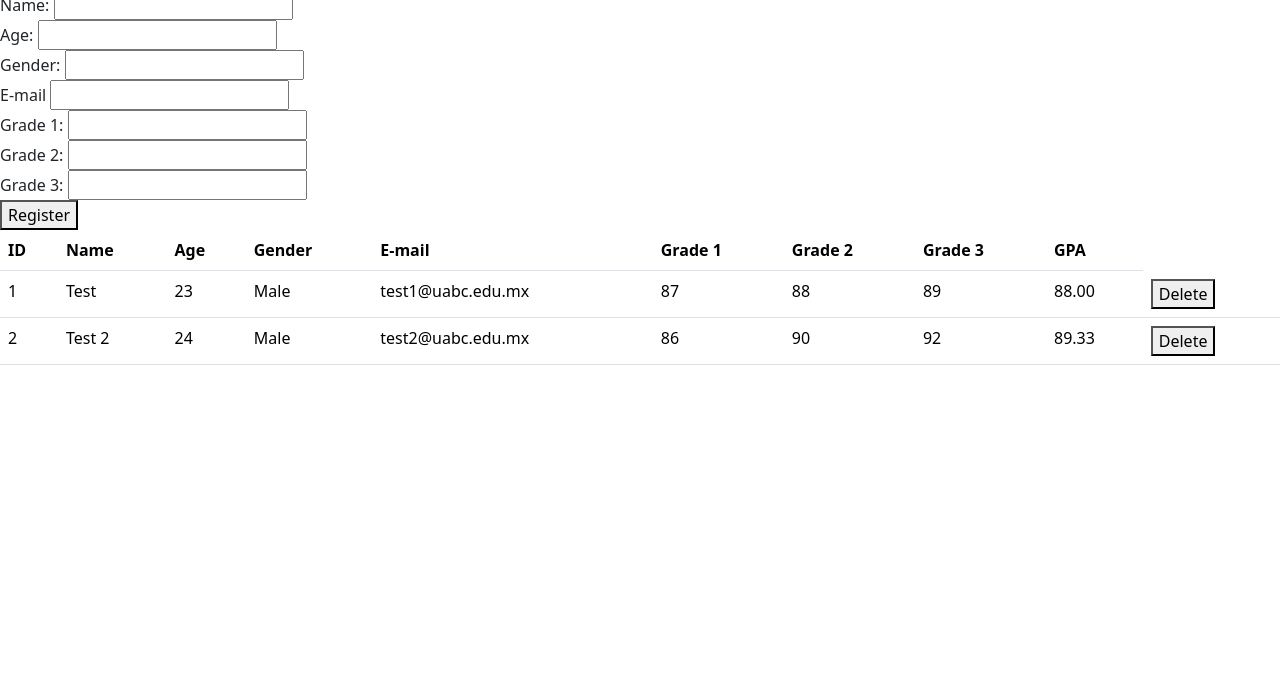
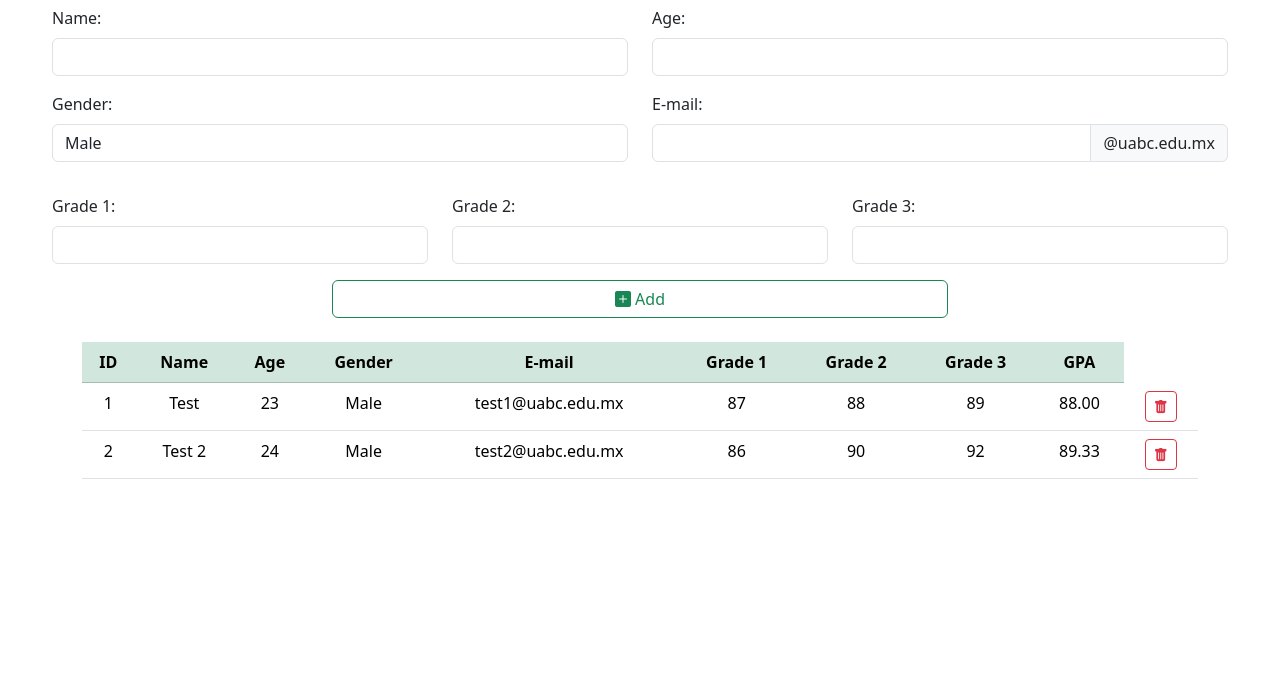
Before and after one commit to Edu4rd02/Student-registration-system, a plain HTML site: page registration.html in a window 1280 px wide. Shown: the part 112-800 px from the top of the page. Drawn offline with nearby package versions, Linux system fonts and the light colour scheme.

Commit message:
Add bootstrap for all the html and fix a error (not actualize the total when a student is remove)

```diff
--- a/registration.html
+++ b/registration.html
@@ -1,52 +1,73 @@
 <!DOCTYPE html>
 <html lang="en">
+
 <head>
     <meta charset="UTF-8">
     <meta name="viewport" content="width=device-width, initial-scale=1.0">
     <link rel="stylesheet" href="./styles/mystyle.css">
     <link rel="stylesheet" href="https://cdn.jsdelivr.net/npm/bootstrap@5.3.3/dist/css/bootstrap.min.css">
-    <title>Document</title>
+    <link rel="stylesheet" href="https://cdn.jsdelivr.net/npm/bootstrap-icons@1.11.3/font/bootstrap-icons.min.css">
+    <title>Registration</title>
 </head>
+
 <body>
-    <header>
+    <header class="container text-center">
         <h1>Student Registration System</h1>
     </header>
     <main>
+        <div class="container text-center">
             <h2>Register a new student <span id="total">0</span></h2>
-        <div>
-            <!-- name, age, gender, grade1, grade2, grade3 -->
-             <div>
-                <label for="">Name:</label>
-                <input type="text" id="txtName">
         </div>
-             <div>
-                <label for="">Age:</label>
-                <input type="number" id="txtAge">
+        <div class="m-4">
+            <div class="row m-3">
+                <div class="col">
+                    <label class="form-label">Name:</label>
+                    <input type="text" class="form-control" id="txtName">
                 </div>
-            <div>
-                <label for="">Gender:</label>
-                <input type="text" id="txtGender">
+                <div class="col">
+                    <label class="form-label">Age:</label>
+                    <input type="number" class="form-control" id="txtAge">
                 </div>
-            <div>
-                <label>E-mail</label>
-                <input type="text" id="txtEmail">
             </div>
-            <div>
-                <label for="">Grade 1:</label>
-                <input type="number" id="txtGrade1">
+            <div class="row m-3">
+                <div class="col">
+                    <label class="form-label">Gender:</label>
+                    <select class="form select form-select-md mb-3 form-control" aria-label="Select your gender", id="txtGender">
+                        <option value="Male">Male</option>
+                        <option value="Female">Female</option>
+                    </select>
                 </div>
-            <div>
-                <label for="">Grade 2:</label>
-                <input type="number" id="txtGrade2">
+                <div class="col">
+                    <label class="form-label">E-mail:</label>
+                    <div class="input-group">
+                        <input type="text" class="form-control" aria-describedby="basic-addon2" id="txtEmail">
+                        <span class="input-group-text">@uabc.edu.mx</span>
                     </div>
-            <div>
-                <label for="">Grade 3:</label>
-                <input type="number" id="txtGrade3">
                 </div>
-            <button id="btnRegister">Register</button>
             </div>
-        <table class="table">
-            <thead>
+            <div class="row m-3">
+                <div class="col">
+                    <label class="form-label">Grade 1:</label>
+                    <input type="number" class="form-control" id="txtGrade1">
+                </div>
+                <div class="col">
+                    <label class="form-label">Grade 2:</label>
+                    <input type="number" class="form-control" id="txtGrade2">
+                </div>
+                <div class="col">
+                    <label class="form-label">Grade 3:</label>
+                    <input type="number" class="form-control" id="txtGrade3">
+                </div>
+            </div>
+            <div class="d-grid gap-2 col-6 mx-auto m-3">
+                <button type="button" class="btn btn-outline-success" id="btnRegister">
+                    <i class="bi bi-plus-square-fill"></i> Add
+                </button>
+            </div>
+         </div>
+        <div class="container text-center">
+            <table class="table table-hover">
+                <thead class="table-success">
                     <th>ID</th>
                     <th>Name</th>
                     <th>Age</th>
@@ -71,7 +92,7 @@
                     </tr>
                 </tbody>
             </table>
-
+        </div>
     </main>
 
     <script src="./scripts/register.js"></script>
--- a/scripts/display.js
+++ b/scripts/display.js
@@ -15,7 +15,11 @@ function displayRow(){
                 <td>${student.g2}</td>
                 <td>${student.g3}</td>
                 <td>${student.gpa()}</td>
-                <td><button onclick=removeElement(${i})>Delete</button></td>
+                <td>
+                    <button class="btn btn-sm btn-outline-danger" onclick=removeElement(${i})>
+                        <i class="bi bi-trash-fill"></i>
+                    </button>
+                </td>
             </tr>
         `;
     }
@@ -30,4 +34,5 @@ function removeElement(id){
     students.splice(id,1);
 
     displayRow();
+    displayTotals();
 }
--- a/scripts/register.js
+++ b/scripts/register.js
@@ -16,7 +16,7 @@ function Student(name,age,gender,email,g1,g2,g3){
     this.name = name;
     this.age = age;
     this.gender = gender;
-    this.email = email;
+    this.email = email+"@uabc.edu.mx";
     this.g1 = g1;
     this.g2 = g2;
     this.g3 = g3;
@@ -46,10 +46,11 @@ function register(){
 function init(){
     registerBtn.addEventListener('click',register);
 
-    let student1 = new Student("Test",23,"Male","test1@uabc.edu.mx",87,88,89);
-    let student2 = new Student("Test 2",24,"Male","test2@uabc.edu.mx",86,90,92);
+    let student1 = new Student("Test",23,"Male","test1",87,88,89);
+    let student2 = new Student("Test 2",24,"Male","test2",86,90,92);
     students.push(student1,student2);
     displayRow();
+    displayTotals();
 }
 
 //Function for validate the inputs are not empty
```
Lines whose indentation alone changed are shown as unchanged.
